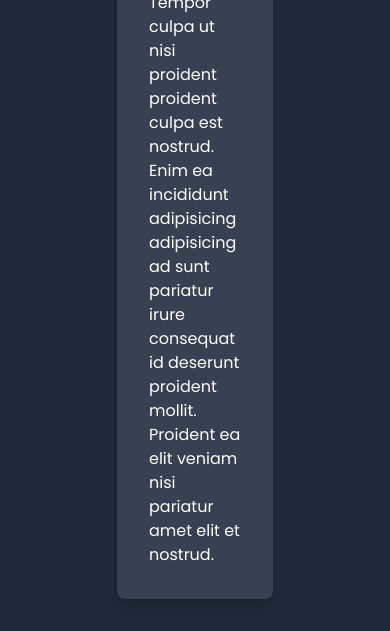
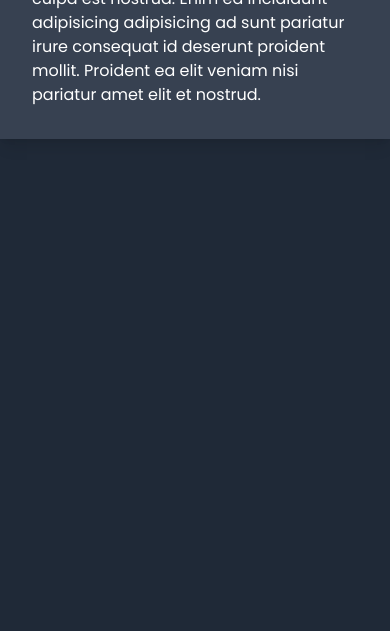
Before and after one commit to eko-develops/scrabble-tracker, a website: page src/index.html in a window 390 px wide. Shown: the part 547-1178 px from the top of the page. After the commit the page ends 844 px from the top, so only its background shows below. Drawn offline with Linux system fonts and the light colour scheme.

Commit message:
Fix styling for mobile

```diff
--- a/src/index.html
+++ b/src/index.html
@@ -35,7 +35,7 @@
         </ul>
       </nav>
     </header>
-    <div class="content max-w-[80%] mx-auto h-full pb-8 mt-[130px] text-center">
+    <div class="content mx-auto h-full pb-8 mt-[150px] text-center">
       <h2 class="font-lg text-4xl font-bold">Search</h2>
       <div class="form-container">
         <form class="pt-4 pb-8">
@@ -50,7 +50,7 @@
       <div>
         <h2 class="form-results font-lg text-4xl font-bold">Results</h2>
         <div
-          class="results-container w-1/2 bg-gray-700 rounded-lg mx-auto shadow-lg text-left p-8 space-y-4 mt-4"
+          class="results-container md:rounded-lg md:max-w-[768px] bg-gray-700 mx-auto shadow-lg text-left p-8 space-y-4 mt-4"
         >
           <span class="text-sm">You searched for..</span>
           <h3 class="font-bold text-5xl">Word</h3>
```
Also changed, not shown: dist/styles.css.
